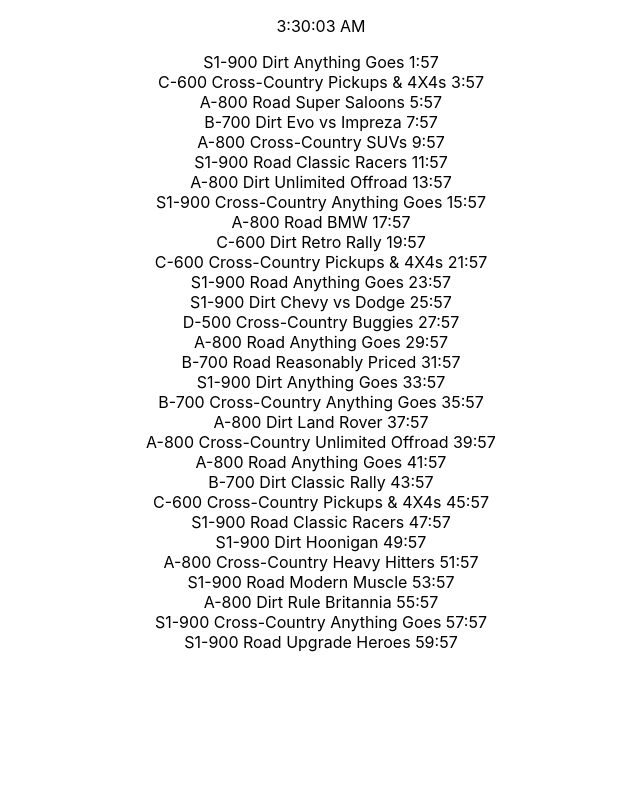
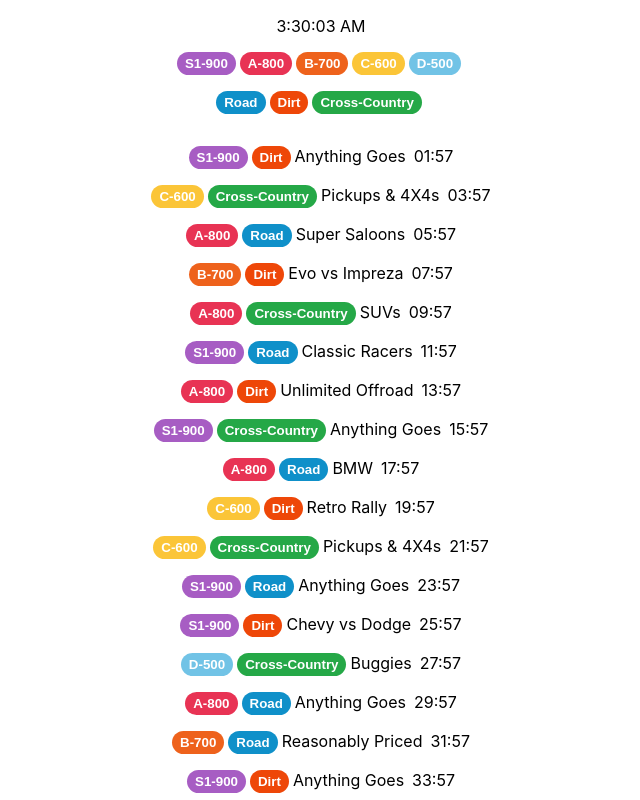
Before and after one commit to robbyronk/tour-playlist, a React (Create React App) app: page / in a window 1280 px wide. Shown: the top 800 px of the page, without its empty margins (319-959 px from the left). Built offline with nearby package versions, Linux system fonts and the light colour scheme.

Commit message:
filter tours

```diff
--- a/package.json
+++ b/package.json
@@ -6,6 +6,7 @@
     "@testing-library/jest-dom": "^5.16.2",
     "@testing-library/react": "^12.1.3",
     "@testing-library/user-event": "^13.5.0",
+    "clsx": "^1.1.1",
     "lodash": "^4.17.21",
     "react": "^17.0.2",
     "react-dom": "^17.0.2",
--- a/src/App.css
+++ b/src/App.css
@@ -36,3 +36,67 @@
     transform: rotate(360deg);
   }
 }
+
+.mr-2 {
+  margin-right: 0.5rem;
+}
+
+button {
+  border: 0;
+}
+
+.tours {
+  margin-top: 2rem;
+}
+
+.tour {
+  margin-top: 1rem;
+}
+
+.picker {
+  margin-top: 1rem;
+}
+
+.class-type {
+  padding: 0.25rem 0.5rem;
+  border-radius: 10rem;
+  color: white;
+  font-weight: bold;
+  margin-right: 0.25rem;
+}
+
+.disabled {
+  background-color: grey !important;
+}
+
+.s1 {
+  background-color: #a75dc3;
+}
+
+.a {
+  background-color: #e83354;
+}
+
+.b {
+  background-color: #ee621c;
+}
+
+.c {
+  background-color: #fbc538;
+}
+
+.d {
+  background-color: #71c3e6;
+}
+
+.road {
+  background-color: #0f90c9;
+}
+
+.dirt {
+  background-color: #ee4708;
+}
+
+.cc {
+  background-color: #25a847;
+}
--- a/src/App.js
+++ b/src/App.js
@@ -1,6 +1,7 @@
 import './App.css';
 import {useEffect, useState} from "react";
-import {sortBy} from 'lodash'
+import {filter, includes, padStart, sortBy, xor} from 'lodash'
+import clsx from 'clsx'
 
 const cc = 'Cross-Country'
 const dirt = 'Dirt'
@@ -72,10 +73,80 @@
 
 const tourIndexToSecondsPastHour = index => index * 120;
 
-const formatSecondsToMMSS = seconds => `${Math.floor(seconds / 60)}:${seconds % 60}`
+const formatSecondsToMMSS = seconds =>
+  `${padStart(Math.floor(seconds / 60), 2, '0')}:${padStart(seconds % 60, 2, '0')}`
+
+function ClassType({classType, className, onClick}) {
+  return <button
+    onClick={onClick}
+    className={clsx('class-type', {
+      's1': s === classType,
+      'a': a === classType,
+      'b': b === classType,
+      'c': c === classType,
+      'd': d === classType,
+    }, className)}
+  >
+    {classType}
+  </button>
+}
+
+function RaceType({raceType, className, onClick}) {
+  return <button
+    onClick={onClick}
+    className={clsx(className, 'class-type', {
+      'cc': cc === raceType,
+      'dirt': dirt === raceType,
+      'road': road === raceType,
+    })}
+  >
+    {raceType}
+  </button>
+}
+
+function Tour({tour, setRaces, setClasses}) {
+  return <div className={'tour'}>
+    <ClassType classType={tour.classType} onClick={() => setClasses([tour.classType])}/>
+    <RaceType raceType={tour.raceType} onClick={() => setRaces([tour.raceType])}/>
+    <span className={'mr-2'}>{tour.carType}</span>
+    <span>{formatSecondsToMMSS(tour.secondsUntil)}</span>
+  </div>
+}
+
+const allClasses = [s, a, b, c, d];
+
+function ClassPicker({classes, set}) {
+  return <div className={'picker'}>
+    {
+      allClasses.map(cls => <ClassType
+        key={cls}
+        classType={cls}
+        className={clsx({'disabled': !includes(classes, cls)})}
+        onClick={() => set(xor(classes, [cls]))}
+      />)
+    }
+  </div>
+}
+
+const allRaces = [road, dirt, cc];
+
+function RacePicker({races, set}) {
+  return <div className={'picker'}>
+    {
+      allRaces.map(race => <RaceType
+        key={race}
+        raceType={race}
+        className={clsx({'disabled': !includes(races, race)})}
+        onClick={() => set(xor(races, [race]))}
+      />)
+    }
+  </div>
+}
 
 function App() {
   const [now, setTime] = useState(new Date());
+  const [shownRaces, setShownRaces] = useState(allRaces);
+  const [shownClasses, setShownClasses] = useState(allClasses);
 
   useEffect(() => {
     const timer = setInterval(() => {
@@ -96,17 +167,24 @@
         ...tour,
         tourTime,
         secondsUntil: secondsUntil < 0 ? secondsUntil + 3600 : secondsUntil,
+        key: index
       });
     }),
     'secondsUntil'
-  )
+  );
+  const filteredTours = filter(
+    sortedTours,
+    tour => includes(shownRaces, tour.raceType) && includes(shownClasses, tour.classType)
+  );
 
   return (
     <div className="App">
       <p>{now.toLocaleTimeString()}</p>
-      {sortedTours.map(tour => <div>
-        {tour.classType} {tour.raceType} {tour.carType} {formatSecondsToMMSS(tour.secondsUntil)}
-      </div> )}
+      <ClassPicker classes={shownClasses} set={setShownClasses}/>
+      <RacePicker races={shownRaces} set={setShownRaces}/>
+      <div className="tours">
+        {filteredTours.map(tour => <Tour key={tour.key} tour={tour} setRaces={setShownRaces} setClasses={setShownClasses}/>)}
+      </div>
     </div>
   );
 }
```
Also changed, not shown: 1 other file (tests, documents, lock files or other folders).
